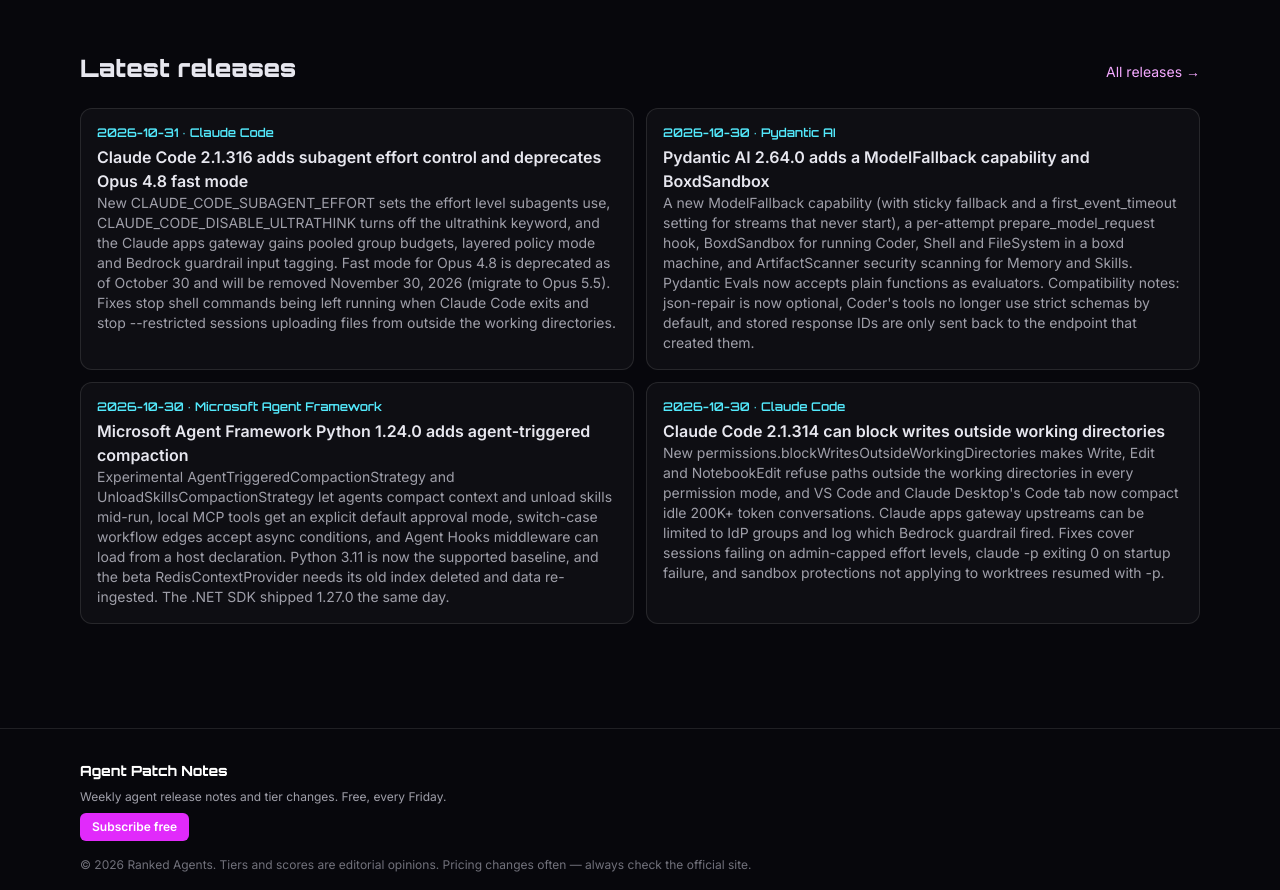
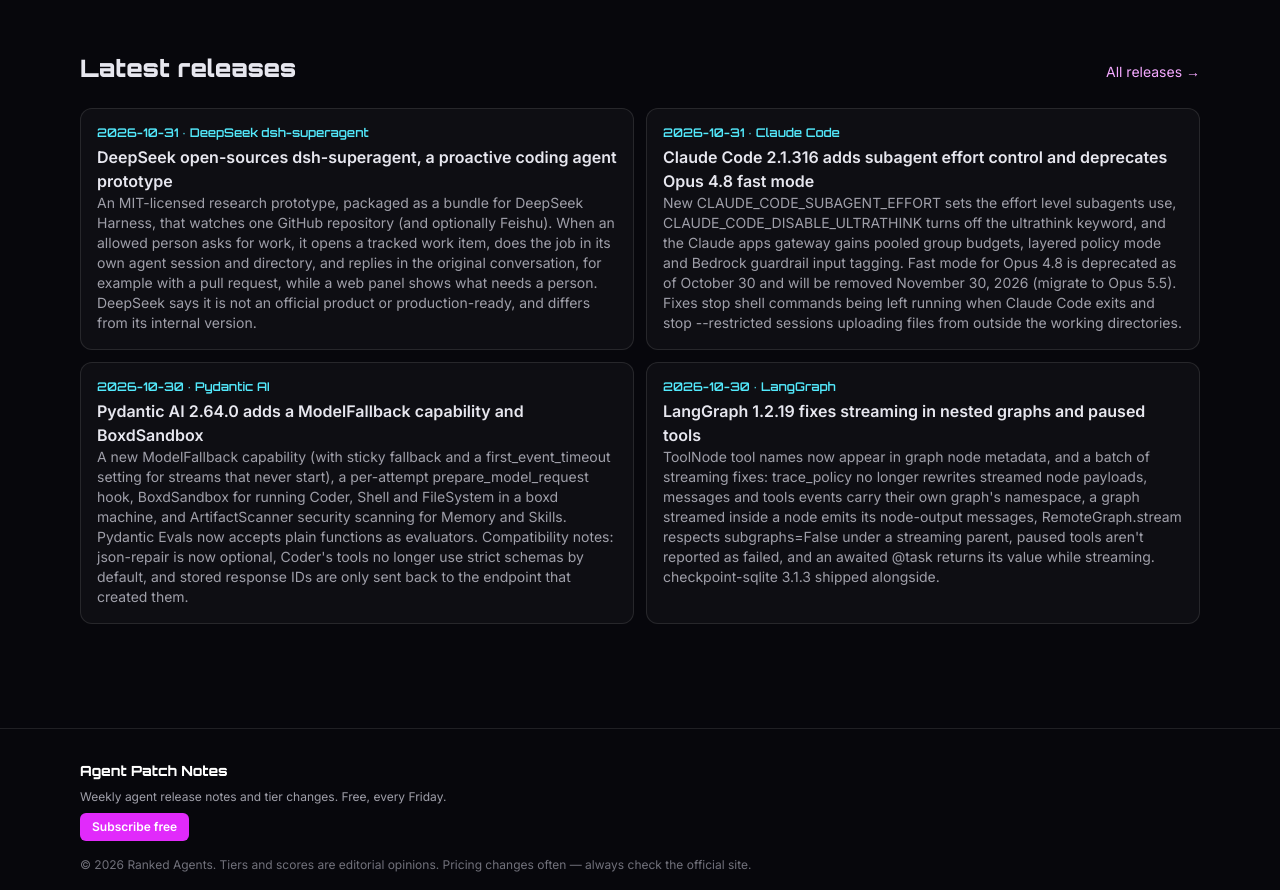
Before and after one commit to Bombtek/ranked-agents, a Next.js app: page / in a window 1280 px wide. Shown: the part 2280-3170 px from the top of the page. Built offline with nearby package versions, Linux system fonts and the light colour scheme; no server answers.

Commit message:
Daily update 2026-11-01: add 2 releases (DeepSeek dsh-superagent, LangGraph 1.2.19)

```diff
--- a/data/releases.ts
+++ b/data/releases.ts
@@ -1,8 +1,10 @@
 export interface Release { title: string; product: string; date: string; summary: string; source: string; toolSlug?: string }
 // Newest first. Dates are ISO (YYYY-MM-DD).
 export const releases: Release[] = [
+  { title: "DeepSeek open-sources dsh-superagent, a proactive coding agent prototype", product: "DeepSeek dsh-superagent", date: "2026-10-31", summary: "An MIT-licensed research prototype, packaged as a bundle for DeepSeek Harness, that watches one GitHub repository (and optionally Feishu). When an allowed person asks for work, it opens a tracked work item, does the job in its own agent session and directory, and replies in the original conversation, for example with a pull request, while a web panel shows what needs a person. DeepSeek says it is not an official product or production-ready, and differs from its internal version.", source: "https://github.com/deepseek-ai/dsh-superagent-prototype" },
   { title: "Claude Code 2.1.316 adds subagent effort control and deprecates Opus 4.8 fast mode", product: "Claude Code", date: "2026-10-31", summary: "New CLAUDE_CODE_SUBAGENT_EFFORT sets the effort level subagents use, CLAUDE_CODE_DISABLE_ULTRATHINK turns off the ultrathink keyword, and the Claude apps gateway gains pooled group budgets, layered policy mode and Bedrock guardrail input tagging. Fast mode for Opus 4.8 is deprecated as of October 30 and will be removed November 30, 2026 (migrate to Opus 5.5). Fixes stop shell commands being left running when Claude Code exits and stop --restricted sessions uploading files from outside the working directories.", source: "https://github.com/anthropics/claude-code/releases/tag/v2.1.316", toolSlug: "claude-code" },
   { title: "Pydantic AI 2.64.0 adds a ModelFallback capability and BoxdSandbox", product: "Pydantic AI", date: "2026-10-30", summary: "A new ModelFallback capability (with sticky fallback and a first_event_timeout setting for streams that never start), a per-attempt prepare_model_request hook, BoxdSandbox for running Coder, Shell and FileSystem in a boxd machine, and ArtifactScanner security scanning for Memory and Skills. Pydantic Evals now accepts plain functions as evaluators. Compatibility notes: json-repair is now optional, Coder's tools no longer use strict schemas by default, and stored response IDs are only sent back to the endpoint that created them.", source: "https://github.com/pydantic/pydantic-ai/releases/tag/v2.64.0", toolSlug: "pydantic-ai" },
+  { title: "LangGraph 1.2.19 fixes streaming in nested graphs and paused tools", product: "LangGraph", date: "2026-10-30", summary: "ToolNode tool names now appear in graph node metadata, and a batch of streaming fixes: trace_policy no longer rewrites streamed node payloads, messages and tools events carry their own graph's namespace, a graph streamed inside a node emits its node-output messages, RemoteGraph.stream respects subgraphs=False under a streaming parent, paused tools aren't reported as failed, and an awaited @task returns its value while streaming. checkpoint-sqlite 3.1.3 shipped alongside.", source: "https://github.com/langchain-ai/langgraph/releases/tag/1.2.19", toolSlug: "langgraph" },
   { title: "Microsoft Agent Framework Python 1.24.0 adds agent-triggered compaction", product: "Microsoft Agent Framework", date: "2026-10-30", summary: "Experimental AgentTriggeredCompactionStrategy and UnloadSkillsCompactionStrategy let agents compact context and unload skills mid-run, local MCP tools get an explicit default approval mode, switch-case workflow edges accept async conditions, and Agent Hooks middleware can load from a host declaration. Python 3.11 is now the supported baseline, and the beta RedisContextProvider needs its old index deleted and data re-ingested. The .NET SDK shipped 1.27.0 the same day.", source: "https://github.com/microsoft/agent-framework/releases/tag/python-1.24.0", toolSlug: "microsoft-agent-framework" },
   { title: "Claude Code 2.1.314 can block writes outside working directories", product: "Claude Code", date: "2026-10-30", summary: "New permissions.blockWritesOutsideWorkingDirectories makes Write, Edit and NotebookEdit refuse paths outside the working directories in every permission mode, and VS Code and Claude Desktop's Code tab now compact idle 200K+ token conversations. Claude apps gateway upstreams can be limited to IdP groups and log which Bedrock guardrail fired. Fixes cover sessions failing on admin-capped effort levels, claude -p exiting 0 on startup failure, and sandbox protections not applying to worktrees resumed with -p.", source: "https://github.com/anthropics/claude-code/releases/tag/v2.1.314", toolSlug: "claude-code" },
   { title: "Factory launches Droid 1.0 with programmatic tool calling", product: "Factory Droid", date: "2026-10-29", summary: "Factory's rebuilt agent harness makes programmatic tool calling the default: the model writes a JavaScript Script that runs in a sandbox and can make hundreds of tool calls in one model request, which Factory says cuts cost 15% on Claude Opus 5.5. The base prompt shrank 37% and only 2 tool definitions load up front. Factory's own Terminal-Bench 4 runs show Droid scoring above Codex, Claude Code, Cursor, OpenCode and Devin on the same models (self-reported). Available as a macOS and Windows desktop app, a terminal UI and the @factory/droid-sdk TypeScript SDK.", source: "https://factory.ai/news/frontier-harness" },
```
